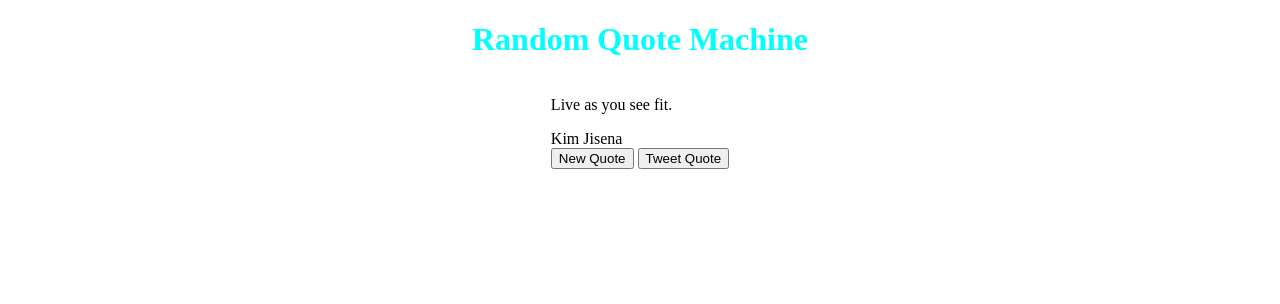
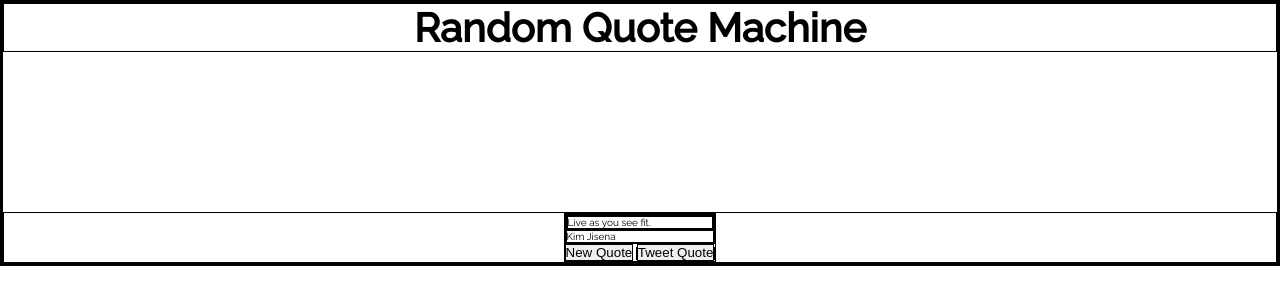
Before and after one commit to kimjisena/random-quote-machine, a plain HTML site: page index.html in a window 1280 px wide. Drawn offline with nearby package versions, Linux system fonts and the light colour scheme.

Commit message:
user stories tests passing

```diff
--- a/index.html
+++ b/index.html
@@ -9,7 +9,7 @@
         <script src="./jquery_script.js"></script>
     </head>
     <body>
-        <div class="container-fluid">
+        <div class="container">
             <h1 class="text-center">Random Quote Machine</h1>
             <div class="flex">
                 <div id="quote-box">
--- a/styles.css
+++ b/styles.css
@@ -1,9 +1,32 @@
+@import url('https://fonts.googleapis.com/css?family=Raleway:400,500');
+
+* {
+  box-sizing: border-box;
+  margin: 0;
+  padding: 0;
+  border: 1px solid black;
+}
+
+html {
+  font-size: 62.5%;
+  font-family: Raleway, sans-serif;
+}
+
+body {
+  width: 100%;
+}
+
+.container {
+  width: 100%;
+}
+
 h1 {
-  color: aqua;
   text-align: center;
+  font-size: 4rem;
 }
 
 .flex {
   display: flex;
   justify-content: center;
+  margin-top: 20vh;
 }
```
